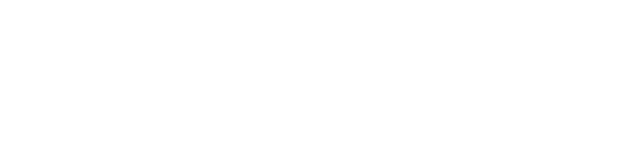
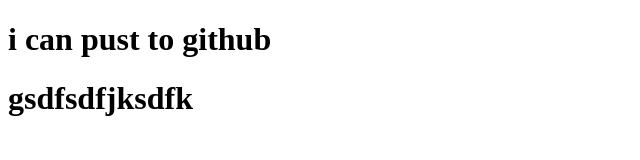
Before and after one commit to graphixtix/my-first-repo, a plain HTML site: page index.html in a window 1280 px wide. Shown: the whole page, without its empty margins (0-640 px from the left). Drawn offline with Linux system fonts and the light colour scheme.

Commit message:
added header

```diff
--- a/index.html
+++ b/index.html
@@ -7,6 +7,7 @@
     <title>My First Github Repo</title>
 </head>
 <body>
-
+    <h1>i can pust to github</h1>
+    <h1>gsdfsdfjksdfk</h1>
 </body>
 </html>
```
